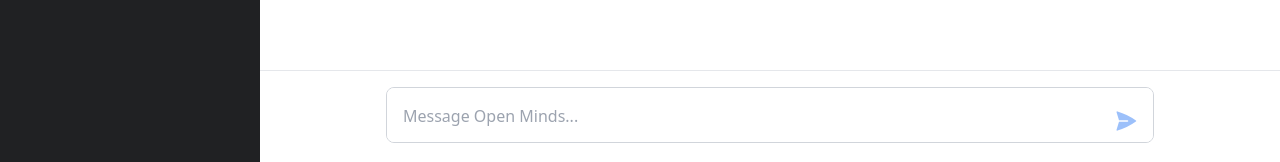
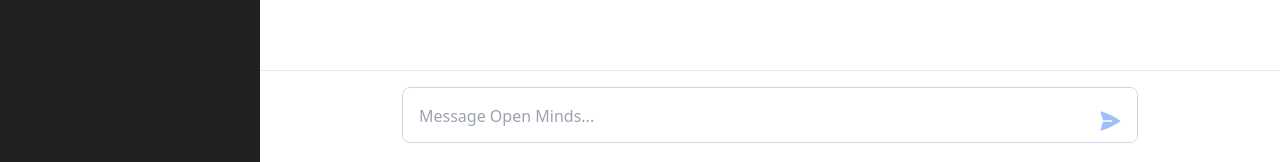
Before and after one commit to chojuninengu/open-minds-platform, a React (Vite) app in the folder frontend/: page /open-minds-platform/chat in a window 1280 px wide. Shown: the part 635-797 px from the top of the page. Built offline with nearby package versions, Linux system fonts and the light colour scheme.

Commit message:
Implement message validation and improve ChatContainer layout
- Added validation to prevent sending empty messages in the chat.
- Enhanced layout by adding padding to the ChatInput component for better spacing and visual appeal.

```diff
--- a/frontend/src/components/Chat/ChatContainer.tsx
+++ b/frontend/src/components/Chat/ChatContainer.tsx
@@ -26,6 +26,8 @@
   };
 
   const handleSendMessage = async (content: string) => {
+    if (!content.trim()) return;
+
     const userMessage: Message = {
       id: Date.now(),
       content,
@@ -85,8 +87,8 @@
         ))}
         <div ref={messagesEndRef} />
       </div>
-      <div className="border-t border-gray-200 dark:border-gray-700 bg-white dark:bg-[#343541] p-4">
-        <div className="max-w-3xl mx-auto">
+      <div className="border-t border-gray-200 dark:border-gray-700 bg-white dark:bg-[#343541]">
+        <div className="max-w-3xl mx-auto px-4 py-4">
           <ChatInput onSendMessage={handleSendMessage} isLoading={isLoading} />
         </div>
       </div>
```
